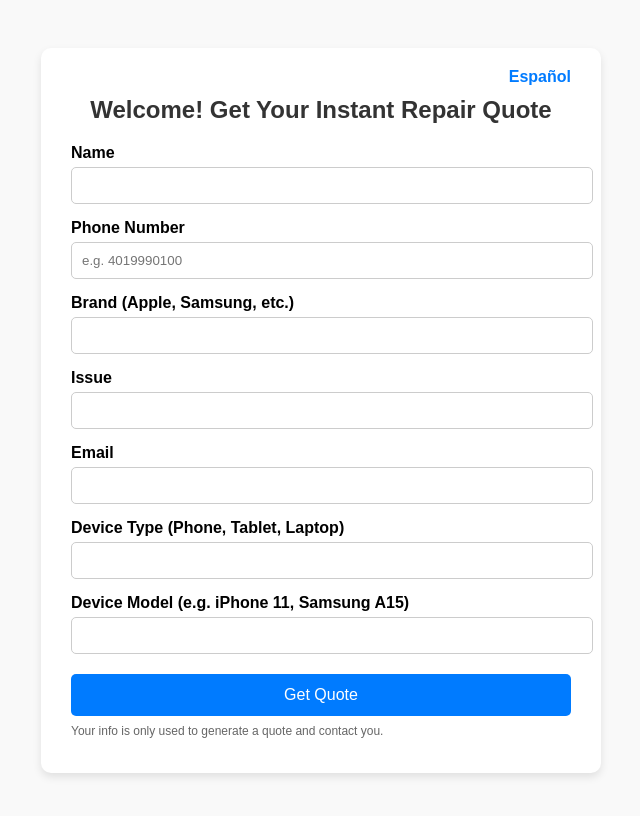
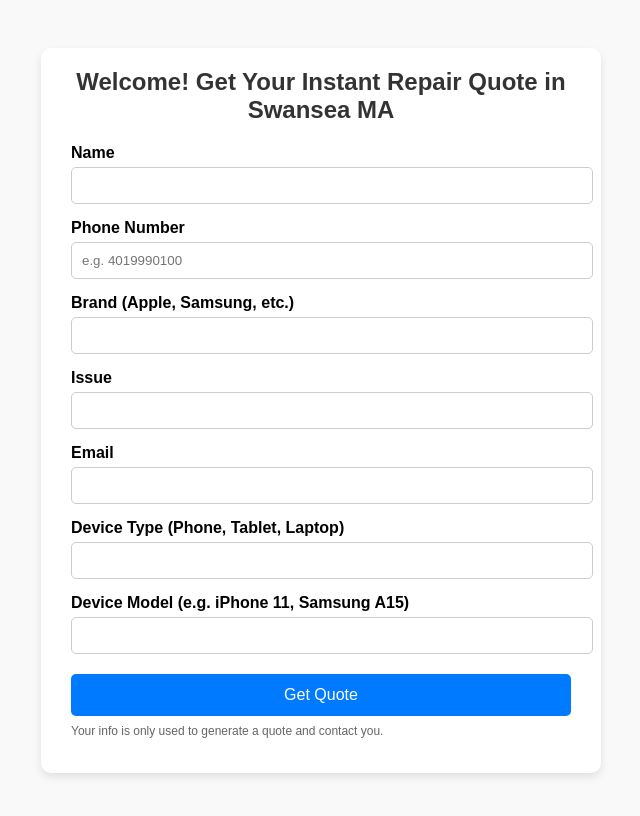
Before and after one commit to profixpvd/ProFix, a plain HTML site: page swansea/index.html in a window 1280 px wide. Shown: the whole page, without its empty margins (319-959 px from the left). Drawn offline with Linux system fonts and the light colour scheme.

Commit message:
Update Swansea page with manual edits

```diff
--- a/swansea/index.html
+++ b/swansea/index.html
@@ -3,11 +3,10 @@
 <head>
   <meta charset="UTF-8" />
   <meta name="viewport" content="width=device-width, initial-scale=1.0"/>
-  <title>Instant Repair Quote | Providence Phone Repair</title>
-  <meta name="description" content="Providence Phone Repair Shop – iPhone, Samsung, laptop & tablet repairs with same-day service. Get your instant quote online.">
+  <title>Instant Repair Quote |Swansea MA Phone Repair</title>
+  <meta name="description" content="Swansea MA Phone Repair Shop – iPhone, Samsung, laptop & tablet repairs with same-day service. Get your instant quote online.">
   <meta name="keywords" content="Providence phone repair, iPhone repair Providence, Samsung repair Providence, laptop repair Providence">
-  <link rel="alternate" hreflang="en" href="https://profixpvd.com/en/" />
-  <link rel="alternate" hreflang="es" href="https://profixpvd.com/es/" />
+
   <style>
     :root { --primary:#007bff; --primaryDark:#0056b3; --border:#ddd; --text:#333; }
     body { font-family: Arial, sans-serif; background: #f9f9f9; padding: 40px; }
@@ -38,11 +37,9 @@
 </head>
 <body>
   <div class="container">
-    <div class="lang-switch">
-      <a href="/es/">Español</a>
-    </div>
 
-    <h2>Welcome! Get Your Instant Repair Quote</h2>
+
+    <h2>Welcome! Get Your Instant Repair Quote in Swansea MA</h2>
 
     <form id="quoteForm" novalidate>
       <label for="Name">Name</label>
```
